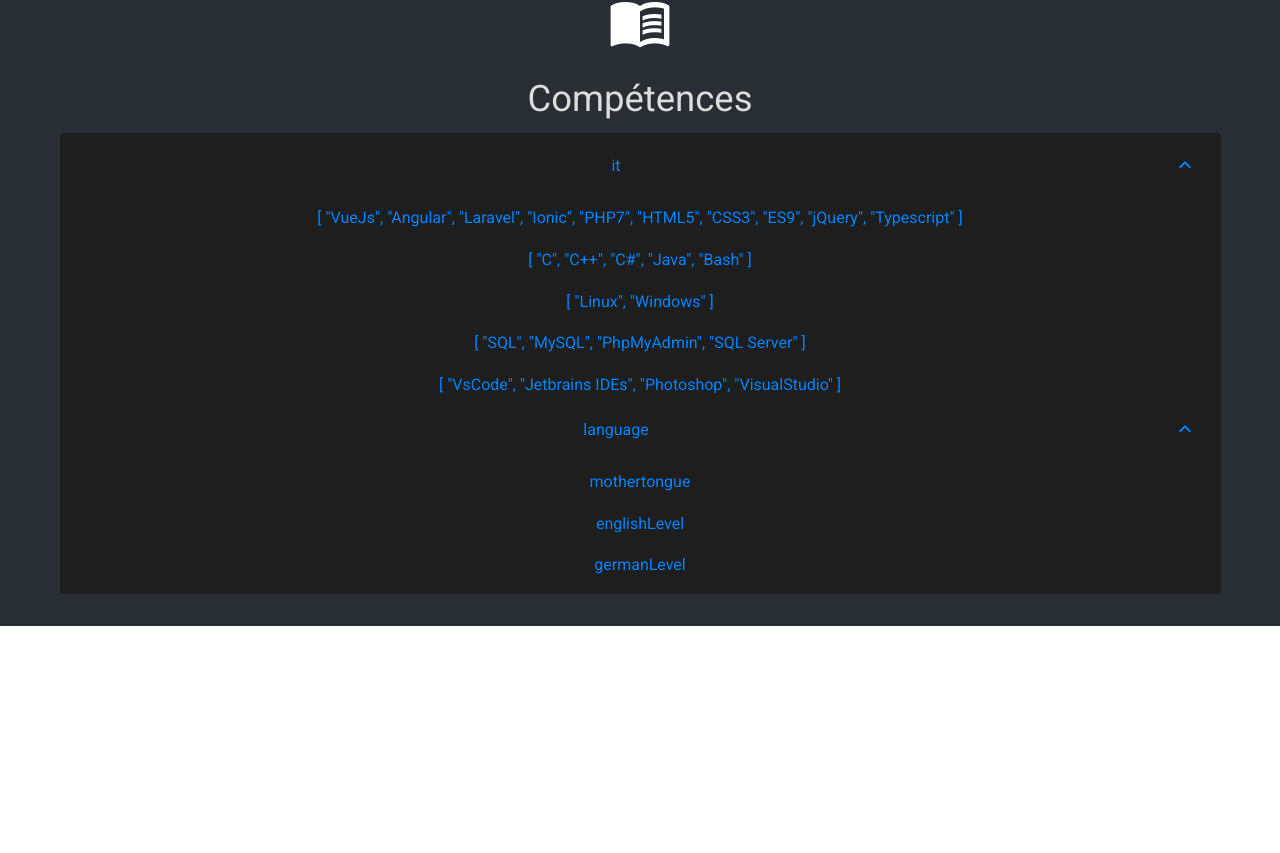
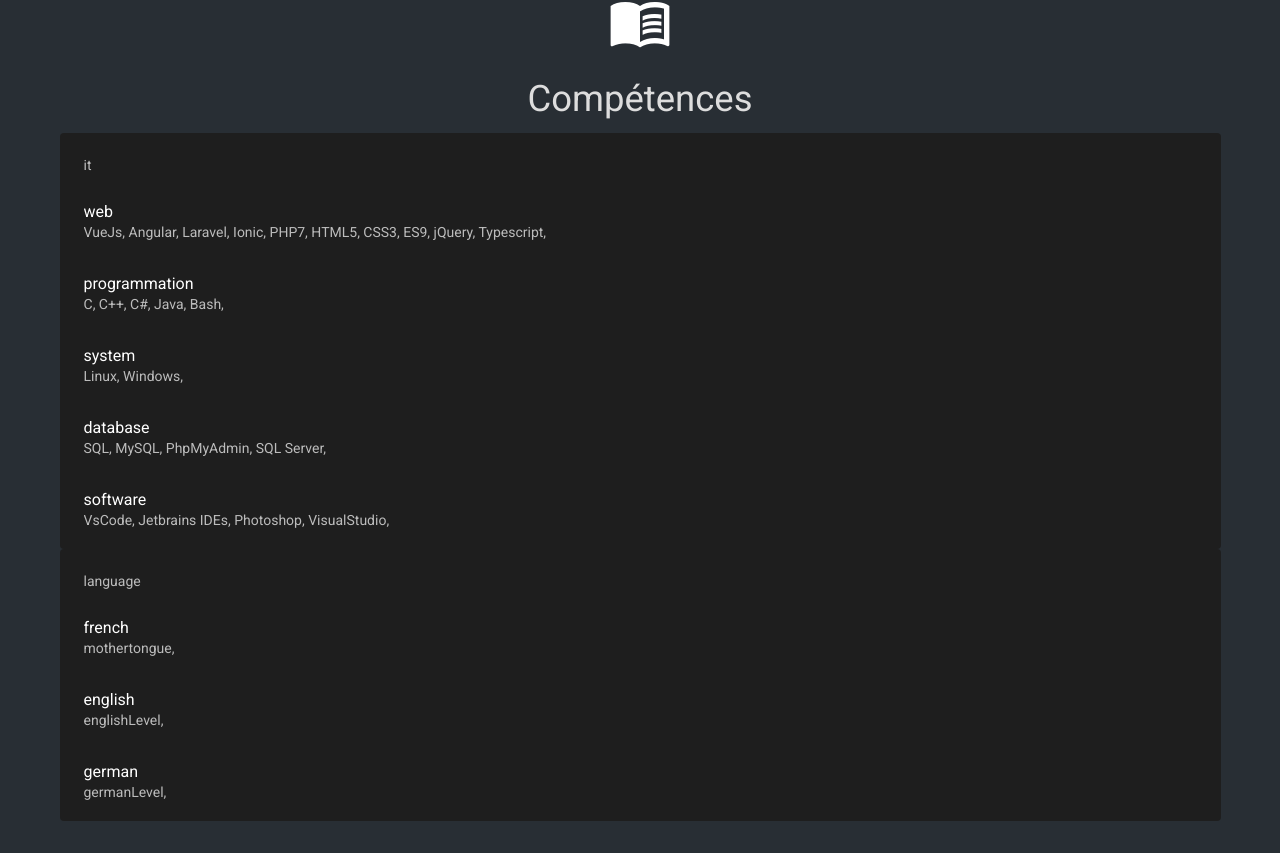
Before and after one commit to me-cedric/cedricmeyer.eu, a Vue app: page / in a window 1280 px wide. Shown: the part 1247-2100 px from the top of the page. Before the commit the page ends 1873 px from the top, so only its background shows below. Built offline with nearby package versions, Linux system fonts and the light colour scheme; what vue-particles would draw is missing.

Commit message:
list color

```diff
--- a/src/components/HomeComponent.vue
+++ b/src/components/HomeComponent.vue
@@ -50,19 +50,27 @@
         <v-flex xs-12 mb-5>
           <h3><v-icon class="large">mdi-book-open-variant</v-icon></h3>
           <h4>Compétences</h4>
-          <v-list rounded>
-            <v-list-group
-              value="true"
-              v-for="(skill, i) in skills"
-              :key="i"
+          <v-list
+            rounded
+            class="skill-list"
+            v-for="(skillGroup, i) in skillGroups"
+            :key="i"
+          >
+            <v-subheader>{{ i }}</v-subheader>
+            <v-list-item
+              two-line
+              v-for="(skillSet, index) in skillGroup"
+              :key="index"
             >
-              <template v-slot:activator>
-                <v-list-item-title>{{ i }}</v-list-item-title>
-              </template>
-              <v-list-item-content v-for="(skillsets, index) in skill" :key="index">
-                <v-list-item-title>{{skillsets}}</v-list-item-title>
+              <v-list-item-content>
+                <v-list-item-title>{{ index }}</v-list-item-title>
+                <v-list-item-subtitle>
+                  <template v-for="(skill, key, indexSkill) in skillSet">
+                    <span :key="indexSkill">{{ skill }}</span>,
+                  </template>
+                </v-list-item-subtitle>
               </v-list-item-content>
-            </v-list-group>
+            </v-list-item>
           </v-list>
         </v-flex>
       </v-layout>
@@ -74,7 +82,7 @@
 export default {
   name: 'HomeComponent',
   data: () => ({
-    skills: {
+    skillGroups: {
       it: {
         web: [
           'VueJs',
@@ -113,11 +121,18 @@ export default {
         ]
       },
       language: {
-        french: 'mothertongue',
-        english: 'englishLevel',
-        german: 'germanLevel'
+        french: ['mothertongue'],
+        english: ['englishLevel'],
+        german: ['germanLevel']
       }
     }
   })
 }
 </script>
+
+<style>
+.v-list.skill-list {
+  text-align: justify;
+  background: transparent;
+}
+</style>
```
